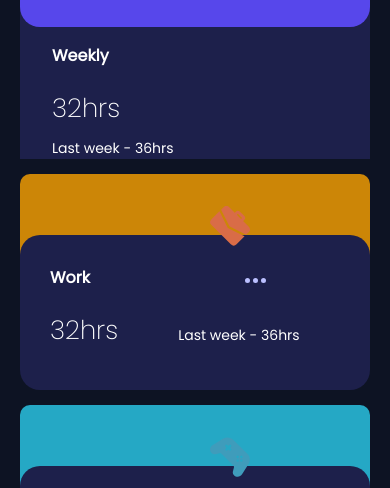
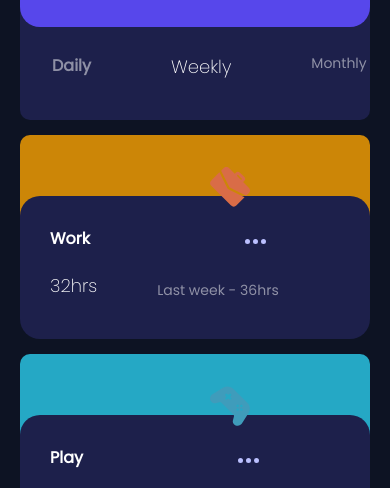
Before and after one commit to collinsMutai/Time-tracking-dashboard, a plain HTML site: page index.html in a window 390 px wide. Shown: the part 339-827 px from the top of the page. Drawn offline with Linux system fonts and the light colour scheme.

Commit message:
update text size

```diff
--- a/index.html
+++ b/index.html
@@ -21,11 +21,12 @@
                 <h1 class="jeremy">Jeremy </br> Robson</h1>
             </div>
             <div class="card-1 eight weekly todo-cards">
-                <div class="header">
-                    <h3 class="sub-heading">Weekly</h3>
+                <div class="display-flex">
+                    <h3 class="sub-heading opacity-text">Daily</h3>
+                    <h1 class="heading">Weekly</h1>
+                    <p class="text opacity-text">Monthly </p>
                 </div>
-                <h1 class="heading">32hrs</h1>
-                <p class="text">Last week - 36hrs </p>
+
             </div>
         </div>
 
--- a/styles.css
+++ b/styles.css
@@ -9,13 +9,13 @@ body {
   margin: 100px auto;
   background-color: #0d1323;
   font-family: "Poppins", sans-serif;
+  color: #fff;
 }
 .container {
   display: grid;
   margin: 100px;
   gap: 20px;
   grid-template-columns: repeat(4, 250px);
-  /* gap: ; */
   grid-template-rows: 220px;
   grid-template-areas: "a b c d" "a e f g ";
 }
@@ -88,6 +88,15 @@ body {
   margin-bottom: 20px;
   gap: 90px;
 }
+.display-flex {
+  margin-top: 10px;
+}
+.opacity-text {
+  opacity: 50%;
+}
+.text {
+  opacity: 50%;
+}
 .icon-styles {
   height: 31px;
   border-radius: 10px 10px 0 0;
@@ -144,10 +153,21 @@ body {
     justify-content: flex-start;
     gap: 60px;
   }
+  .heading {
+    font-size: 18px;
+  }
   .sub-heading {
     margin-bottom: 1px;
+    font-size: 16px;
   }
   .header {
     gap: 155px;
   }
+  .display-flex {
+    display: flex;
+    gap: 80px;
+    align-items: flex-start;
+    margin-bottom: 30px;
+    margin-top: 10px;
+  }
 }
```
